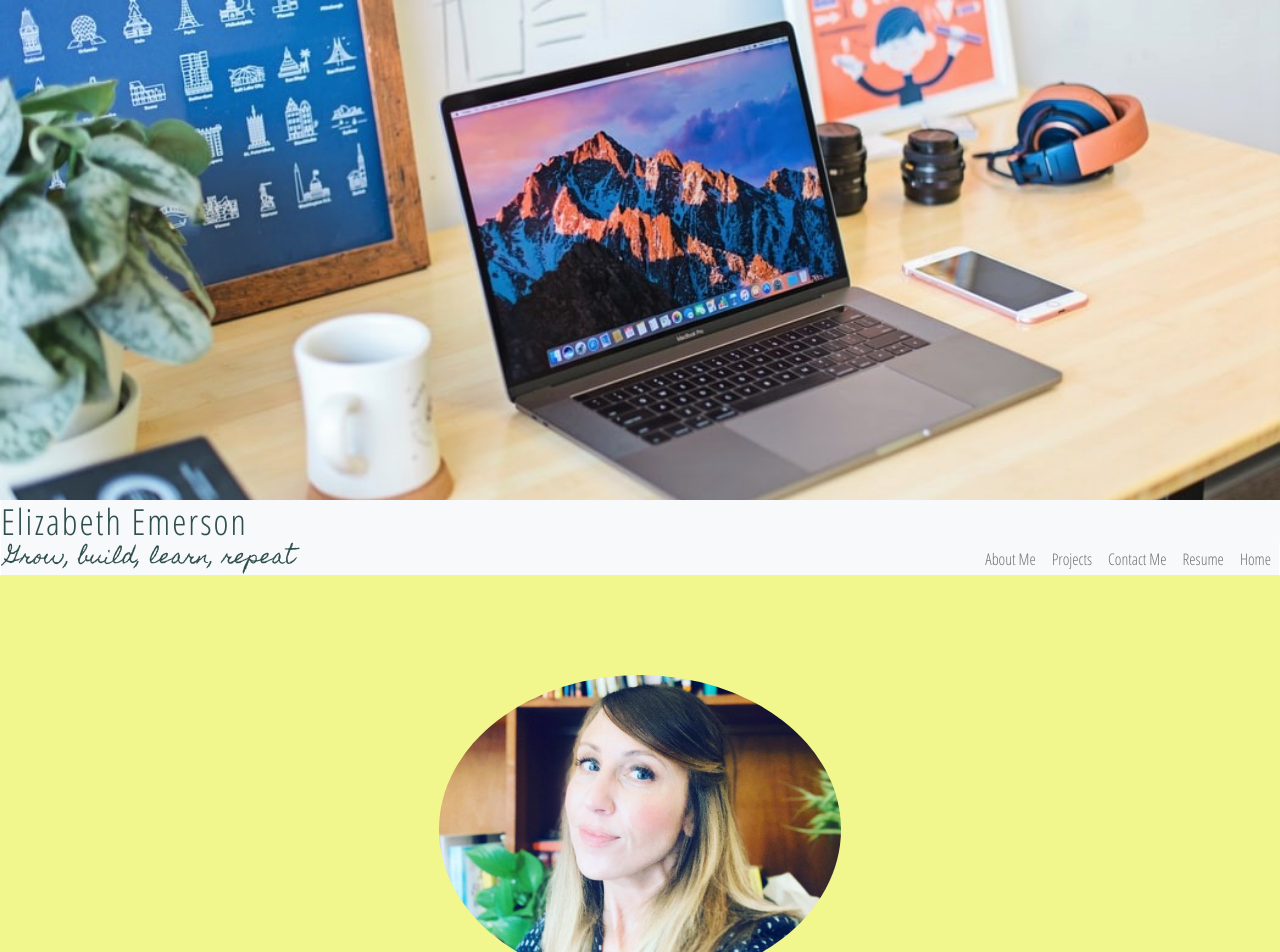
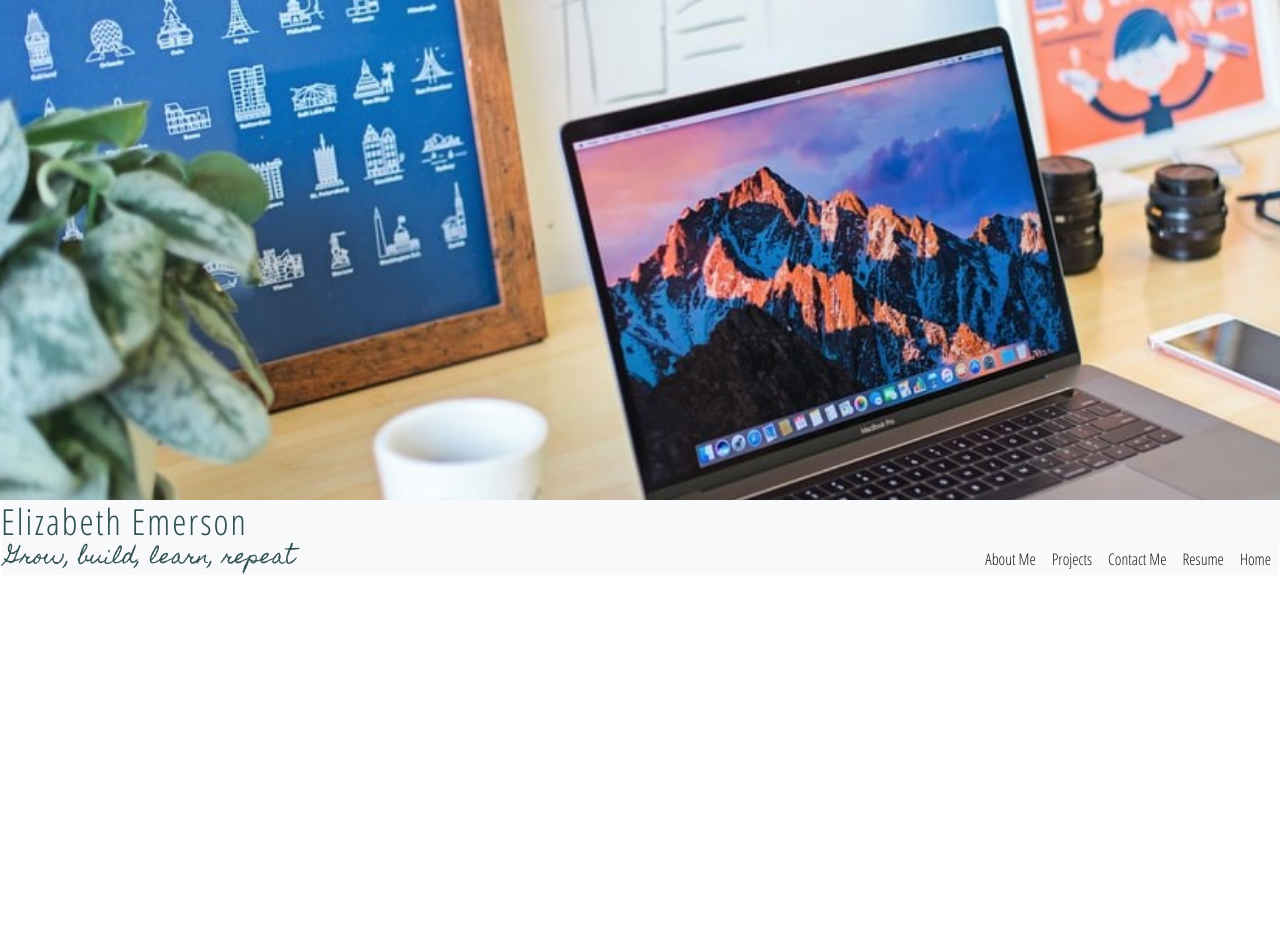
Before and after one commit to uknity/portfolio-react, a React (Create React App) app: page / in a window 1280 px wide. Shown: the top 952 px of the page. After the commit the page ends 800 px from the top, so only its background shows below. Built offline with nearby package versions, Linux system fonts and the light colour scheme.

Commit message:
working on react deployment link functionality

```diff
--- a/src/App.js
+++ b/src/App.js
@@ -13,10 +13,10 @@ function App() {
 			<div>
 				<Header />
 				<Wrapper>
-					<Route exact path={["/", "/portfolio-react"]} component={Homepage} />
-					<Route component="/about" component={About} />
-					<Route component="/projects" component={Projects} />
-					<Route component="/contact" component={Footer} />
+					<Route exact path={["/", "/portfolio-react"]} components={Homepage} />
+					<Route path="/about" component={About} />
+					<Route path="/projects" component={Projects} />
+					<Route path="/contact" component={Footer} />
 				</Wrapper>
 			</div>
 		</Router>
--- a/src/components/Header/index.js
+++ b/src/components/Header/index.js
@@ -61,25 +61,25 @@ function Header() {
 						{/* <ul className="navbar-nav  mb-2 mb-lg-0" id="linkRow"> */}
 
 						<li className="nav-item active">
-							<Link to="/about" className="nav-link">About Me<span className="sr-only"></span>
+							<Link to="/about" className="nav-link active">About Me<span className="sr-only"></span>
 							</Link>
 						</li>
 						<li className="nav-item ">
-						<Link to="/projects" className="nav-link">Projects<span className="sr-only"></span>
+						<Link to="/projects" className="nav-link active">Projects<span className="sr-only"></span>
 							</Link>
 							{/* <a className="nav-link" href="/projects">
 								Projects
 							</a> */}
 						</li>
 						<li className="nav-item ">
-						<Link to="/contact" className="nav-link">Contact Me<span className="sr-only"></span>
+						<Link to="/contact" className="nav-link active">Contact Me<span className="sr-only"></span>
 							</Link>
 							{/* <a className="nav-link" href="/contact">
 								Contact Me
 							</a> */}
 						</li>
 						<li className="nav-item ">
-						<Link to="https://docs.google.com/document/d/1XnnyCAyvonrlKVCC-sQ2VxHgFOKzGe6oD_FBRDAoBKk/edit?usp=sharing" className="nav-link" target="_blank"
+						<Link to="https://docs.google.com/document/d/1XnnyCAyvonrlKVCC-sQ2VxHgFOKzGe6oD_FBRDAoBKk/edit?usp=sharing" className="nav-link active" target="_blank"
 								rel="noopener noreferrer" download>Resume{" "}<span className="sr-only"></span>
 							</Link>
 							{/* <a
@@ -95,7 +95,7 @@ function Header() {
 						</li>
 
 						<li className="nav-item">
-						<Link to="/" className="nav-link">Home<span className="sr-only"></span>
+						<Link to="/" className="nav-link active">Home<span className="sr-only"></span>
 							</Link>
 							{/* <a className="nav-link" href="/">
 								Home{" "}
```
